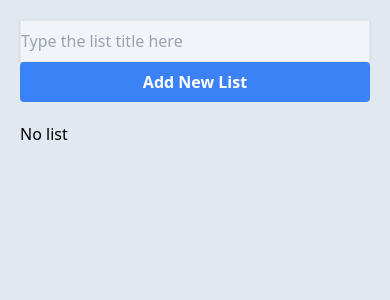
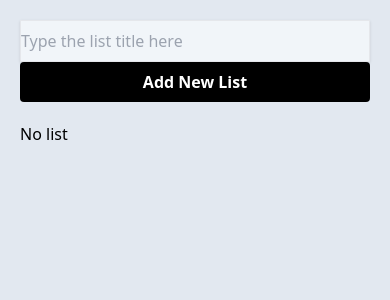
Before and after one commit to howardhokyin/js-multi-to-do-list, a React (Vite) app: page / in a window 390 px wide. Shown: the top 300 px of the page. Built offline with nearby package versions, Linux system fonts and the light colour scheme.

Commit message:
Update index.css
try edit code on phone

```diff
--- a/src/index.css
+++ b/src/index.css
@@ -3,7 +3,7 @@
 @tailwind utilities;
 
 .btn {
-  @apply bg-blue-500 text-white font-bold py-2 px-4 rounded hover:bg-blue-700;
+  @apply bg-black text-white font-bold py-2 px-4 rounded hover:bg-blue-700;
 }
 
 .btn-delete {
```
